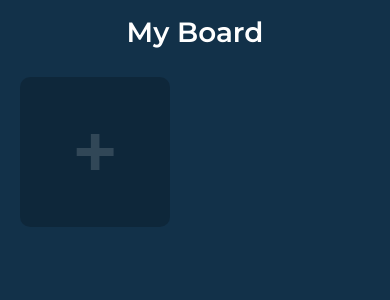
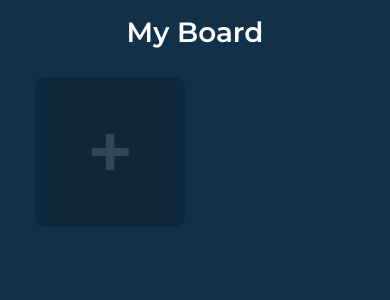
Before and after one commit to USpiri/StickyNotes, an Angular app: page / in a window 390 px wide. Shown: the top 300 px of the page. Built offline with nearby package versions, Linux system fonts and the light colour scheme.

Commit message:
Centered board on Mobile

```diff
--- a/src/app/components/board/board.component.html
+++ b/src/app/components/board/board.component.html
@@ -1,7 +1,7 @@
 <div class="board_header d-flex justify-content-center align-items-center pt-3">
     <h1 class="board_title">My Board</h1>
 </div>
-<div class="app mx-sm-5">
+<div class="app mx-sm-5 align-items-center align-items-sm-start justify-content-center justify-content-sm-start">
     <app-note class="d-inline-block" *ngFor="let note of notes"
         [note]="note" (onNewText)="updateNote($event)"
         (onDelete)="deleteNote(note)"
--- a/src/app/components/note/note.component.css
+++ b/src/app/components/note/note.component.css
@@ -1,5 +1,6 @@
 .note{
     height: 150px;
+    width: 150px;
     box-sizing: border-box;
     padding: 15px;
     border: none;
--- a/src/app/components/note/note.component.html
+++ b/src/app/components/note/note.component.html
@@ -1,6 +1,6 @@
 
 <div class="d-flex flex-direction-row position-relative">
-    <textarea class="note w-100" placeholder="Empty Sticky Note"
+    <textarea class="note" placeholder="Empty Sticky Note"
         [(ngModel)]="note.text" (ngModelChange)="onUpdate()"
         [ngStyle]="{'background-color': note.color}"
     >
```
